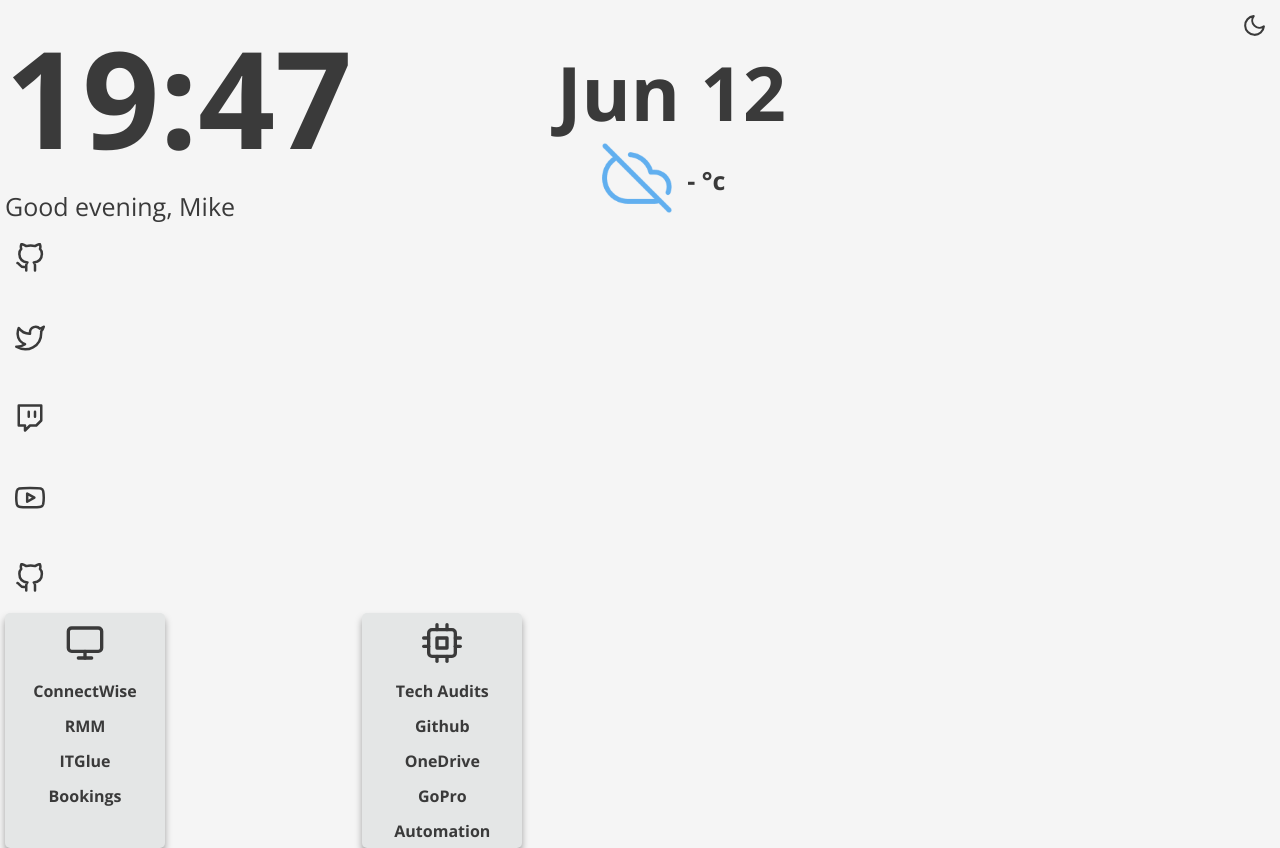
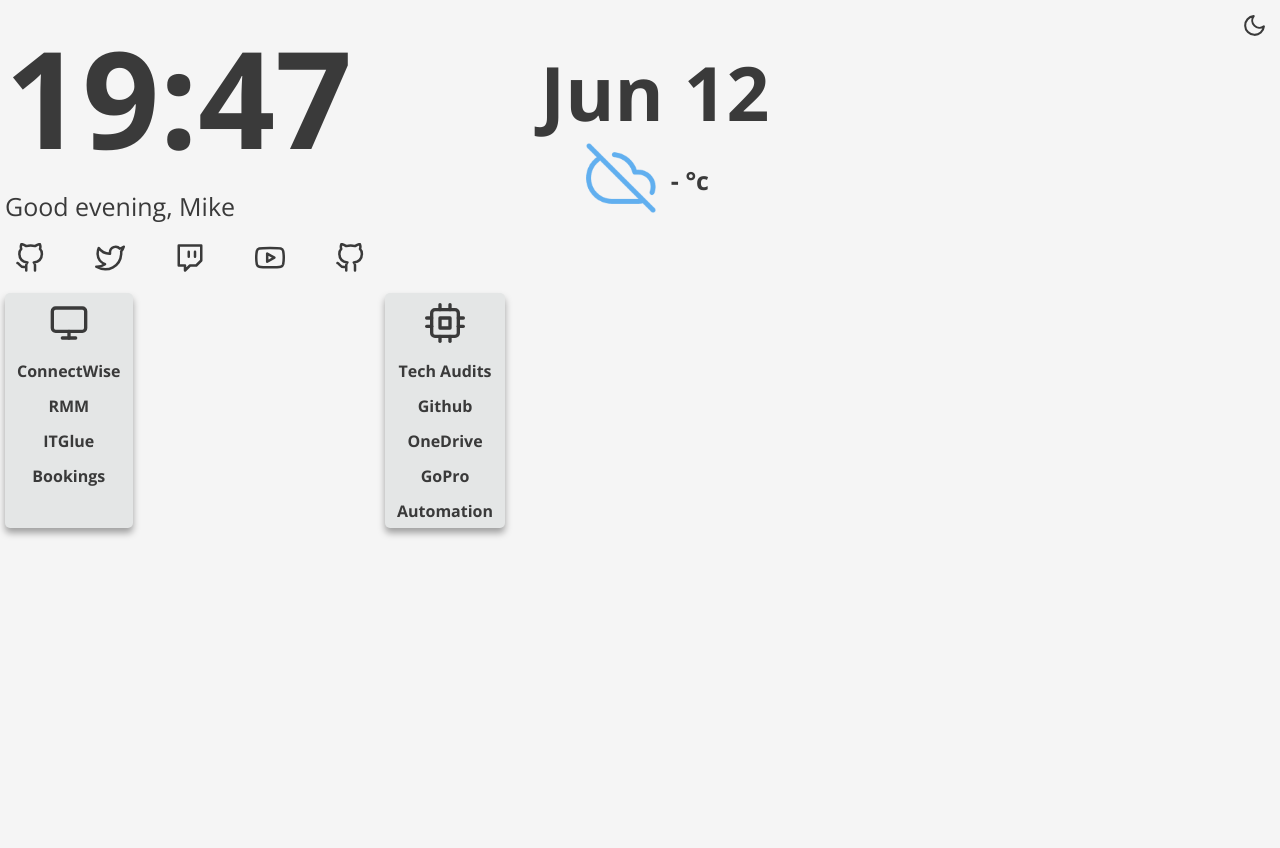
Before and after one commit to CG-Mike/Start, a website: page index.html in a window 1280 px wide. After the commit the page ends 800 px from the top, so only its background shows below. Drawn offline with nearby package versions, Linux system fonts and the light colour scheme; no server answers.

Commit message:
Update style.css

```diff
--- a/css/style.css
+++ b/css/style.css
@@ -177,7 +177,7 @@
 .buttonLink {
   grid-row: 2;
   grid-column: 1;
-  display: inline-grid;
+  display: inline-flex;
   grid-gap: 50px;
   padding: 10px;
 }
@@ -232,12 +232,15 @@
 
 .list__1 {
   grid-column: 1;
-  width: 160px;
+  width: min-content;
 }
 .list__2 {
   grid-column: 2;
-/*  grid-row: 3 / span 1;*/
-  width: 160px;
+  width: min-content;
+}
+.list__3 {
+  grid-column: 2;
+  width: min-content;
 }
 .list__head {
   margin-top: 10px;
```
